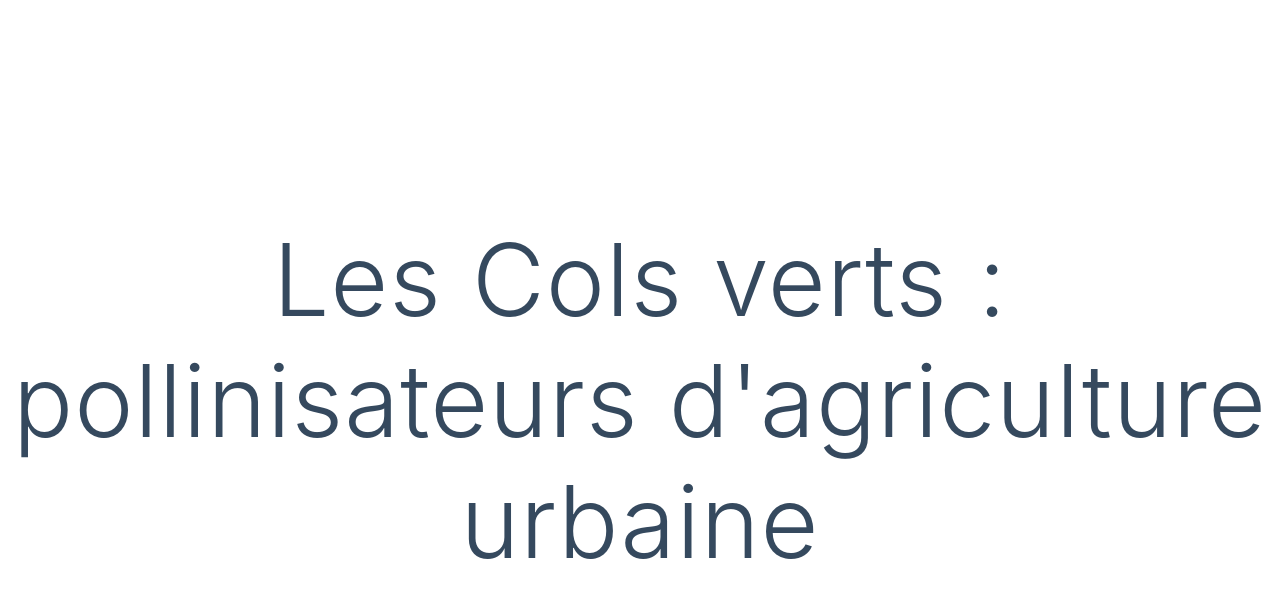
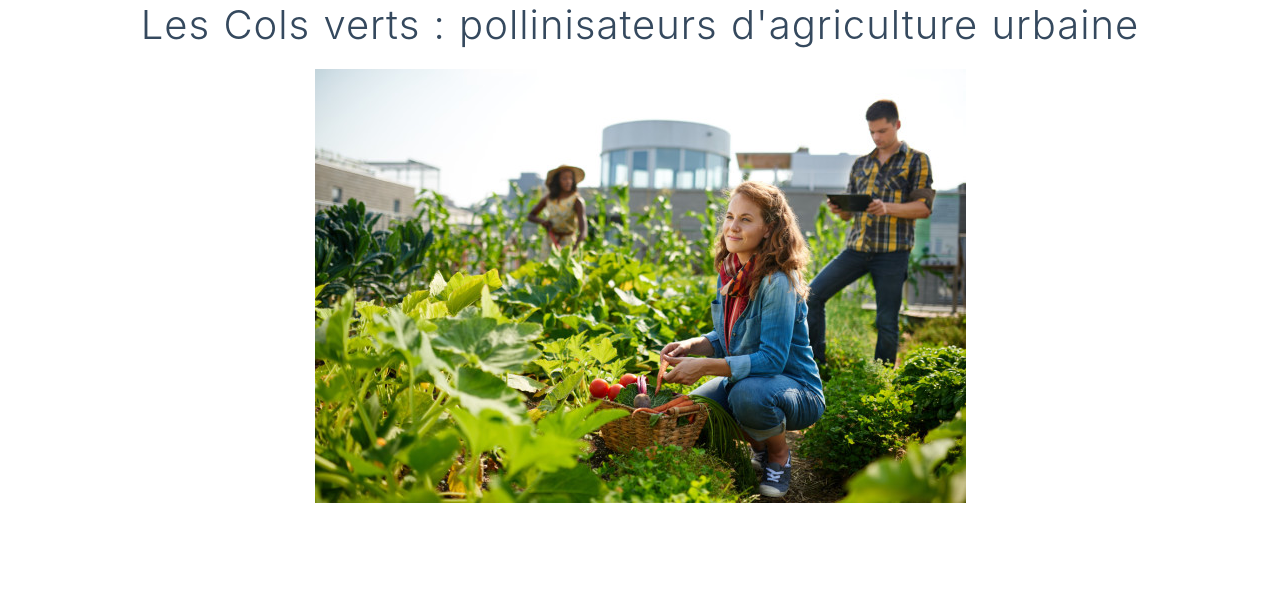
Before and after one commit to les-cols-verts/site, a Nuxt app in the folder front/: page / in a window 1280 px wide. Shown: the top 598 px of the page. Built offline with nearby package versions, Linux system fonts and the light colour scheme.

Commit message:
feat(image): add main image on homepage

```diff
--- /dev/null
+++ b/front/components/Homepage/Homepage.vue
@@ -0,0 +1,21 @@
+<template>
+  <main class="homepage">
+    <picture>
+      <source
+        media="(min-width:650px)"
+        srcset="../../static/agriculture_urbaine_xl.jpg"
+      />
+      <img
+        src="../../static/agriculture_urbaine_xs.jpg"
+        alt="Photo d'urbains dans un jardin"
+        style="width: auto"
+      />
+    </picture>
+  </main>
+</template>
+
+<style>
+.homepage {
+  margin-top: 20px;
+}
+</style>
--- a/front/package.json
+++ b/front/package.json
@@ -10,6 +10,7 @@
     "lint:js": "eslint --ext .js,.vue --ignore-path .gitignore .",
     "lint:style": "stylelint **/*.{vue,css} --ignore-path .gitignore",
     "lint": "yarn lint:js && yarn lint:style",
+    "lint:fix": "yarn lint:js --fix && yarn lint:style --fix",
     "test": "jest",
     "test:coverage": "yarn test --coverage"
   },
--- a/front/pages/index.vue
+++ b/front/pages/index.vue
@@ -1,25 +1,26 @@
 <template>
   <div class="container">
-    <div>
+    <div class="app-header">
       <!-- <Logo />-->
       <h1 class="title">
         Les Cols verts : pollinisateurs d'agriculture urbaine
       </h1>
     </div>
+    <Homepage />
   </div>
 </template>
 
 <script>
-export default {}
+import Homepage from '../components/Homepage/Homepage'
+export default {
+  components: { Homepage },
+}
 </script>
 
 <style>
 .container {
   margin: 0 auto;
   min-height: 100vh;
-  display: flex;
-  justify-content: center;
-  align-items: center;
   text-align: center;
 }
 
@@ -27,7 +28,7 @@ export default {}
   font-family: 'Quicksand', 'Source Sans Pro', -apple-system, Arial, sans-serif;
   display: block;
   font-weight: 300;
-  font-size: 100px;
+  font-size: 40px;
   color: #35495e;
   letter-spacing: 1px;
 }
--- a/package.json
+++ b/package.json
@@ -13,7 +13,7 @@
     "clean:front": "cd front && yarn clean",
     "clean:back": "cd back && yarn clean",
     "clean": "yarn clean:front && yarn clean:back",
-    "start:front": "cd front && yarn start",
+    "start:front": "cd front && yarn dev",
     "start:dev": "cd back && yarn start:dev",
     "start": "cd back && yarn start",
     "test:front:ci": "cd front && yarn test:coverage --maxWorkers=50%",
```
Also changed, not shown: front/static/agriculture_urbaine_xl.jpg (added), front/static/agriculture_urbaine_xs.jpg (added).
